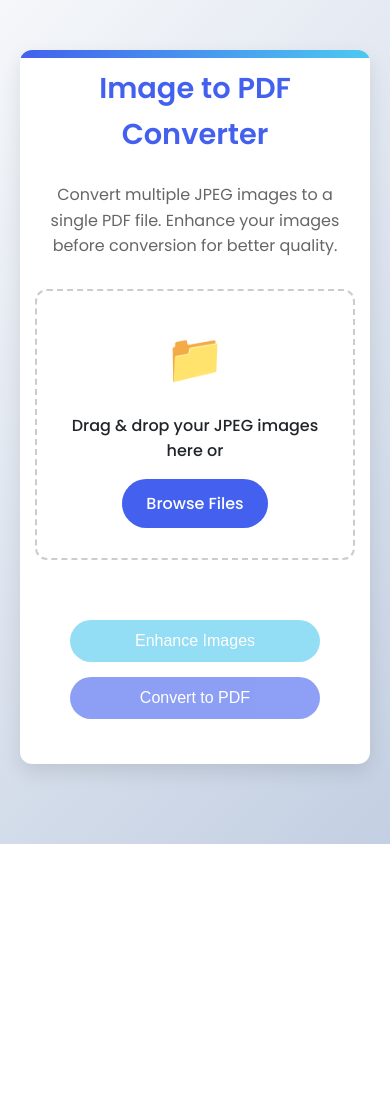
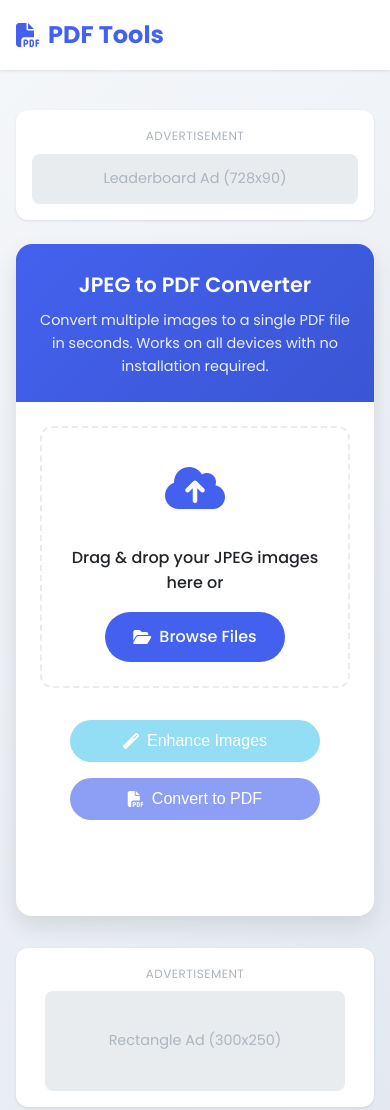
Before and after one commit to shudhanshunidhi/Tools, a plain HTML site: page jpg-pdf.html in a window 390 px wide. Shown: the top 1110 px of the page. Before the commit the page ends 844 px from the top, so only its background shows below. Drawn offline with nearby package versions, Linux system fonts and the light colour scheme.

Commit message:
Update jpg-pdf.html

```diff
--- a/jpg-pdf.html
+++ b/jpg-pdf.html
@@ -1,23 +1,39 @@
 <!DOCTYPE html>
 <html lang="en">
 <head>
+  <!-- Basic Meta Tags -->
   <meta charset="UTF-8">
   <meta name="viewport" content="width=device-width, initial-scale=1.0">
-  <title>Image to PDF Converter | JPEG to PDF</title>
-  <link href="https://fonts.googleapis.com/css2?family=Poppins:wght@300;400;500;600&display=swap" rel="stylesheet">
+  <meta http-equiv="X-UA-Compatible" content="IE=edge">
+
+  <!-- Primary SEO Meta Tags -->
+  <title>JPEG to PDF Converter | Convert Images to PDF Online for Free</title>
+  <meta name="description" content="Free online tool to convert JPEG images to PDF documents. Merge multiple photos into a single PDF file instantly. No registration required, works on all devices.">
+  <meta name="keywords" content="jpeg to pdf online,jpeg to pdf online free , ehance image online free, AI image enhancer free, image to pdf, convert photos to pdf, merge images to pdf, free pdf converter, online pdf converter, jpg to pdf">
+  <meta name="author" content="PDF Tools">
+
+  <!-- Fonts & Icons -->
+  <link href="https://fonts.googleapis.com/css2?family=Poppins:wght@300;400;500;600;700&display=swap" rel="stylesheet">
+  <link rel="stylesheet" href="https://cdnjs.cloudflare.com/ajax/libs/font-awesome/6.4.0/css/all.min.css">
+
   <style>
     :root {
       --primary: #4361ee;
-      --secondary: #3f37c9;
+      --primary-dark: #3a56d4;
       --accent: #4cc9f0;
-      --light: #f8f9fa;
-      --dark: #212529;
       --success: #4bb543;
       --warning: #f39c12;
       --danger: #e74c3c;
+      --light: #f8f9fa;
+      --light-gray: #e9ecef;
+      --medium-gray: #adb5bd;
+      --dark: #212529;
       --border-radius: 12px;
-      --box-shadow: 0 8px 20px rgba(0, 0, 0, 0.1);
-      --transition: all 0.3s ease;
+      --border-radius-lg: 16px;
+      --shadow-sm: 0 1px 3px rgba(0,0,0,0.1);
+      --shadow-md: 0 4px 12px rgba(0,0,0,0.1);
+      --shadow-lg: 0 10px 25px rgba(0,0,0,0.1);
+      --transition: all 0.3s cubic-bezier(0.25, 0.8, 0.25, 1);
     }
 
     * {
@@ -28,176 +44,219 @@
 
     body {
       font-family: 'Poppins', sans-serif;
-      background: linear-gradient(135deg, #f5f7fa 0%, #c3cfe2 100%);
-      min-height: 100vh;
-      padding: 20px;
+      background: linear-gradient(135deg, #f5f7fa 0%, #e2e8f0 100%);
       color: var(--dark);
       line-height: 1.6;
+      min-height: 100vh;
+      padding: 0;
     }
 
-    .container {
-      max-width: 900px;
-      margin: 30px auto;
-      padding: 30px;
+    /* Header */
+    header {
       background: white;
+      box-shadow: var(--shadow-sm);
+      padding: 1rem 0;
+      position: sticky;
+      top: 0;
+      z-index: 100;
+    }
+
+    .header-container {
+      max-width: 1200px;
+      margin: 0 auto;
+      padding: 0 1.5rem;
+      display: flex;
+      justify-content: space-between;
+      align-items: center;
+    }
+
+    .logo {
+      font-size: 1.5rem;
+      font-weight: 700;
+      color: var(--primary);
+      text-decoration: none;
+      display: flex;
+      align-items: center;
+      gap: 0.5rem;
+    }
+
+    /* Main Layout */
+    .main-container {
+      max-width: 1200px;
+      margin: 0 auto;
+      padding: 1.5rem;
+    }
+
+    /* Ad Containers */
+    .ad-container {
+      width: 100%;
+      background: white;
+      padding: 1rem;
       border-radius: var(--border-radius);
-      box-shadow: var(--box-shadow);
-      position: relative;
+      box-shadow: var(--shadow-sm);
+      margin: 1.5rem auto;
+      text-align: center;
       overflow: hidden;
     }
 
-    .container::before {
-      content: '';
-      position: absolute;
-      top: 0;
-      left: 0;
-      width: 100%;
-      height: 8px;
-      background: linear-gradient(90deg, var(--primary), var(--accent));
+    .ad-label {
+      font-size: 0.75rem;
+      color: var(--medium-gray);
+      text-transform: uppercase;
+      letter-spacing: 0.5px;
+      margin-bottom: 0.5rem;
+      display: block;
     }
 
-    h1 {
-      text-align: center;
-      margin-bottom: 25px;
-      color: var(--primary);
-      font-weight: 600;
-      font-size: 2.2rem;
+    .ad-placeholder {
+      width: 100%;
+      background: var(--light-gray);
+      border-radius: 8px;
+      display: flex;
+      align-items: center;
+      justify-content: center;
+      color: var(--medium-gray);
+      font-size: 0.9rem;
     }
 
-    .description {
-      text-align: center;
-      margin-bottom: 30px;
-      color: #666;
-      max-width: 700px;
-      margin-left: auto;
-      margin-right: auto;
+    .ad-top .ad-placeholder {
+      height: 90px;
+      max-width: 728px;
+      margin: 0 auto;
     }
 
+    .ad-bottom .ad-placeholder {
+      height: 250px;
+      max-width: 300px;
+      margin: 0 auto;
+    }
+
+    /* Converter Card */
+    .converter-card {
+      background: white;
+      border-radius: var(--border-radius-lg);
+      box-shadow: var(--shadow-lg);
+      overflow: hidden;
+      margin-bottom: 2rem;
+    }
+
+    .card-header {
+      padding: 2rem 1.5rem;
+      background: linear-gradient(135deg, var(--primary), var(--primary-dark));
+      color: white;
+      text-align: center;
+    }
+
+    .card-header h1 {
+      font-size: 1.75rem;
+      margin-bottom: 0.5rem;
+      font-weight: 600;
+    }
+
+    .card-header p {
+      opacity: 0.9;
+      font-size: 1rem;
+      max-width: 600px;
+      margin: 0 auto;
+    }
+
+    .card-body {
+      padding: 2rem;
+    }
+
+    /* Upload Area */
     .upload-area {
-      border: 2px dashed #ccc;
+      border: 2px dashed var(--light-gray);
       border-radius: var(--border-radius);
-      padding: 40px 20px;
+      padding: 2.5rem 1rem;
       text-align: center;
-      margin-bottom: 30px;
+      margin-bottom: 1.5rem;
       transition: var(--transition);
-      background-color: rgba(255, 255, 255, 0.5);
       cursor: pointer;
+      position: relative;
     }
 
     .upload-area:hover {
       border-color: var(--primary);
-      background-color: rgba(67, 97, 238, 0.05);
+      background: rgba(67, 97, 238, 0.03);
+      transform: translateY(-2px);
+      box-shadow: var(--shadow-md);
     }
 
     .upload-area.active {
       border-color: var(--success);
-      background-color: rgba(75, 181, 67, 0.05);
+      background: rgba(75, 181, 67, 0.05);
     }
 
     .upload-icon {
-      font-size: 48px;
+      font-size: 3rem;
       color: var(--primary);
-      margin-bottom: 15px;
+      margin-bottom: 1rem;
     }
 
     .upload-text {
-      margin-bottom: 15px;
+      font-size: 1.1rem;
+      margin-bottom: 1rem;
       font-weight: 500;
     }
 
     .upload-btn {
       background: var(--primary);
       color: white;
-      padding: 12px 24px;
+      padding: 0.75rem 1.75rem;
       border-radius: 50px;
+      font-weight: 500;
+      border: none;
       cursor: pointer;
-      display: inline-block;
-      font-weight: 500;
       transition: var(--transition);
-      border: none;
+      display: inline-flex;
+      align-items: center;
+      gap: 0.5rem;
       font-size: 1rem;
     }
 
     .upload-btn:hover {
-      background: var(--secondary);
+      background: var(--primary-dark);
       transform: translateY(-2px);
+      box-shadow: var(--shadow-md);
     }
 
     input[type="file"] {
       display: none;
     }
 
-    .btn-group {
-      display: flex;
-      justify-content: center;
-      gap: 15px;
-      flex-wrap: wrap;
-      margin-bottom: 30px;
+    /* Preview Area */
+    .preview-container {
+      margin: 2rem 0;
     }
 
-    .btn {
-      padding: 12px 24px;
-      border-radius: 50px;
-      cursor: pointer;
-      font-weight: 500;
-      transition: var(--transition);
-      border: none;
-      font-size: 1rem;
-      display: inline-flex;
+    .preview-title {
+      font-size: 1.25rem;
+      margin-bottom: 1rem;
+      color: var(--dark);
+      display: flex;
       align-items: center;
-      gap: 8px;
-    }
-
-    .btn-primary {
-      background: var(--primary);
-      color: white;
-    }
-
-    .btn-primary:hover {
-      background: var(--secondary);
-      transform: translateY(-2px);
-      box-shadow: 0 5px 15px rgba(67, 97, 238, 0.3);
-    }
-
-    .btn-accent {
-      background: var(--accent);
-      color: white;
-    }
-
-    .btn-accent:hover {
-      background: #3ab7e0;
-      transform: translateY(-2px);
-      box-shadow: 0 5px 15px rgba(76, 201, 240, 0.3);
-    }
-
-    .btn:disabled {
-      opacity: 0.6;
-      cursor: not-allowed;
-      transform: none !important;
-      box-shadow: none !important;
+      gap: 0.5rem;
     }
 
     .preview {
-      display: flex;
-      flex-wrap: wrap;
-      gap: 15px;
-      margin-bottom: 30px;
-      justify-content: center;
+      display: grid;
+      grid-template-columns: repeat(auto-fill, minmax(150px, 1fr));
+      gap: 1rem;
     }
 
     .preview-item {
       position: relative;
-      border-radius: 8px;
+      border-radius: var(--border-radius);
       overflow: hidden;
-      box-shadow: 0 4px 8px rgba(0, 0, 0, 0.1);
+      box-shadow: var(--shadow-sm);
       transition: var(--transition);
-      width: 160px;
-      height: 160px;
+      aspect-ratio: 1;
     }
 
     .preview-item:hover {
       transform: translateY(-5px);
-      box-shadow: 0 8px 16px rgba(0, 0, 0, 0.15);
+      box-shadow: var(--shadow-md);
     }
 
     .preview-item img {
@@ -208,8 +267,8 @@
 
     .preview-item .remove-btn {
       position: absolute;
-      top: 5px;
-      right: 5px;
+      top: 0.5rem;
+      right: 0.5rem;
       background: var(--danger);
       color: white;
       width: 24px;
@@ -228,21 +287,81 @@
       opacity: 1;
     }
 
+    /* Buttons */
+    .btn-group {
+      display: flex;
+      flex-wrap: wrap;
+      gap: 1rem;
+      margin: 2rem 0;
+      justify-content: center;
+    }
+
+    .btn {
+      padding: 0.75rem 1.75rem;
+      border-radius: 50px;
+      font-weight: 500;
+      border: none;
+      cursor: pointer;
+      transition: var(--transition);
+      display: inline-flex;
+      align-items: center;
+      gap: 0.5rem;
+      font-size: 1rem;
+    }
+
+    .btn-primary {
+      background: var(--primary);
+      color: white;
+    }
+
+    .btn-primary:hover {
+      background: var(--primary-dark);
+      transform: translateY(-2px);
+      box-shadow: var(--shadow-md);
+    }
+
+    .btn-accent {
+      background: var(--accent);
+      color: white;
+    }
+
+    .btn-accent:hover {
+      background: #3ab7e0;
+      transform: translateY(-2px);
+      box-shadow: var(--shadow-md);
+    }
+
+    .btn:disabled {
+      opacity: 0.6;
+      cursor: not-allowed;
+      transform: none !important;
+      box-shadow: none !important;
+    }
+
+    /* Status & Download */
+    .status {
+      text-align: center;
+      margin: 1rem 0;
+      font-weight: 500;
+      color: var(--primary);
+      min-height: 1.5rem;
+    }
+
     .download-area {
       text-align: center;
-      margin-top: 20px;
+      margin-top: 2rem;
       animation: fadeIn 0.5s ease;
     }
 
     .download-btn {
       background: var(--success);
       color: white;
-      padding: 12px 24px;
+      padding: 0.75rem 1.75rem;
       border-radius: 50px;
       text-decoration: none;
       display: inline-flex;
       align-items: center;
-      gap: 8px;
+      gap: 0.5rem;
       font-weight: 500;
       transition: var(--transition);
       border: none;
@@ -253,60 +372,21 @@
     .download-btn:hover {
       background: #3fa337;
       transform: translateY(-2px);
-      box-shadow: 0 5px 15px rgba(75, 181, 67, 0.3);
-    }
-
-    .status {
-      text-align: center;
-      margin: 20px 0;
-      font-weight: 500;
-      color: var(--primary);
+      box-shadow: var(--shadow-md);
     }
 
     canvas {
       display: none;
     }
 
-    /* Responsive Design */
-    @media (max-width: 768px) {
-      .container {
-        padding: 20px;
-      }
-
-      h1 {
-        font-size: 1.8rem;
-      }
-
-      .btn-group {
-        flex-direction: column;
-        align-items: center;
-      }
-
-      .btn {
-        width: 100%;
-        max-width: 250px;
-        justify-content: center;
-      }
-
-      .preview-item {
-        width: 120px;
-        height: 120px;
-      }
-    }
-
-    @media (max-width: 480px) {
-      .container {
-        padding: 15px;
-      }
-
-      .upload-area {
-        padding: 30px 15px;
-      }
-
-      .preview-item {
-        width: 100px;
-        height: 100px;
-      }
+    /* Footer */
+    footer {
+      background: white;
+      padding: 1.5rem;
+      text-align: center;
+      font-size: 0.9rem;
+      color: var(--medium-gray);
+      margin-top: 2rem;
     }
 
     /* Animations */
@@ -328,45 +408,182 @@
     @keyframes spin {
       to { transform: rotate(360deg); }
     }
+
+    /* Responsive Design */
+    @media (max-width: 768px) {
+      .header-container {
+        padding: 0 1rem;
+      }
+
+      .card-header {
+        padding: 1.5rem 1rem;
+      }
+
+      .card-header h1 {
+        font-size: 1.5rem;
+      }
+
+      .card-body {
+        padding: 1.5rem;
+      }
+
+      .preview {
+        grid-template-columns: repeat(auto-fill, minmax(120px, 1fr));
+      }
+
+      .ad-top .ad-placeholder {
+        height: 90px;
+      }
+
+      .ad-bottom .ad-placeholder {
+        height: 250px;
+      }
+    }
+
+    @media (max-width: 480px) {
+      .main-container {
+        padding: 1rem;
+      }
+
+      .card-header h1 {
+        font-size: 1.3rem;
+      }
+
+      .card-header p {
+        font-size: 0.9rem;
+      }
+
+      .upload-area {
+        padding: 1.5rem 1rem;
+      }
+
+      .upload-text {
+        font-size: 1rem;
+      }
+
+      .btn-group {
+        flex-direction: column;
+        align-items: center;
+      }
+
+      .btn {
+        width: 100%;
+        max-width: 250px;
+        justify-content: center;
+      }
+
+      .preview {
+        grid-template-columns: repeat(auto-fill, minmax(100px, 1fr));
+        gap: 0.75rem;
+      }
+
+      .ad-top .ad-placeholder {
+        height: 50px;
+      }
+
+      .ad-bottom .ad-placeholder {
+        height: 100px;
+      }
+    }
   </style>
 </head>
 <body>
-  <div class="container">
-    <h1>Image to PDF Converter</h1>
-    <p class="description">Convert multiple JPEG images to a single PDF file. Enhance your images before conversion for better quality.</p>
+  <!-- Header -->
+  <header>
+    <div class="header-container">
+      <a href="#" class="logo">
+        <i class="fas fa-file-pdf"></i>
+        <span>PDF Tools</span>
+      </a>
+    </div>
+  </header>
 
+  <!-- Main Content -->
+  <main class="main-container">
+    <!-- Top Ad Section -->
+    <div class="ad-container ad-top">
+      <div>
+        <div class="ad-label">Advertisement</div>
+        <div class="ad-placeholder">
+          Leaderboard Ad (728x90)
+        </div>
+      </div>
+    </div>
+
+    <!-- Converter Card -->
+    <div class="converter-card">
+      <div class="card-header">
+        <h1>JPEG to PDF Converter</h1>
+        <p>Convert multiple images to a single PDF file in seconds. Works on all devices with no installation required.</p>
+      </div>
+
+      <div class="card-body">
+        <!-- Upload Area -->
         <div class="upload-area" id="uploadArea">
-      <div class="upload-icon">📁</div>
+          <div class="upload-icon">
+            <i class="fas fa-cloud-upload-alt"></i>
+          </div>
           <p class="upload-text">Drag & drop your JPEG images here or</p>
           <label for="fileUpload" class="upload-btn">
+            <i class="fas fa-folder-open"></i>
             <span>Browse Files</span>
           </label>
           <input type="file" id="fileUpload" accept="image/jpeg" multiple>
         </div>
 
+        <!-- Preview Area -->
+        <div class="preview-container" id="previewContainer" style="display: none;">
+          <h3 class="preview-title">
+            <i class="fas fa-images"></i>
+            <span>Selected Images</span>
+          </h3>
           <div class="preview" id="preview"></div>
+        </div>
 
+        <!-- Action Buttons -->
         <div class="btn-group">
           <button id="enhanceBtn" class="btn btn-accent" disabled>
+            <i class="fas fa-magic"></i>
             <span>Enhance Images</span>
           </button>
           <button id="convertBtn" class="btn btn-primary" disabled>
+            <i class="fas fa-file-pdf"></i>
             <span>Convert to PDF</span>
           </button>
         </div>
 
+        <!-- Status Messages -->
         <div class="status" id="status"></div>
 
+        <!-- Hidden Canvas -->
         <canvas id="canvas"></canvas>
 
+        <!-- Download Area -->
         <div class="download-area" id="downloadArea" style="display: none;">
           <p>Your PDF is ready!</p>
           <a id="downloadLink" class="download-btn">
+            <i class="fas fa-download"></i>
             <span>Download PDF</span>
-        <span>⬇️</span>
           </a>
         </div>
       </div>
+    </div>
+
+    <!-- Bottom Ad Section -->
+    <div class="ad-container ad-bottom">
+      <div>
+        <div class="ad-label">Advertisement</div>
+        <div class="ad-placeholder">
+          Rectangle Ad (300x250)
+        </div>
+      </div>
+    </div>
+  </main>
+
+  <!-- Footer -->
+  <footer>
+    <p>&copy; 2023 PDF Tools. All rights reserved.</p>
+  </footer>
 
   <!-- jsPDF CDN -->
   <script src="https://cdnjs.cloudflare.com/ajax/libs/jspdf/2.5.1/jspdf.umd.min.js"></script>
@@ -376,6 +593,7 @@
     // DOM Elements
     const fileUpload = document.getElementById('fileUpload');
     const uploadArea = document.getElementById('uploadArea');
+    const previewContainer = document.getElementById('previewContainer');
     const preview = document.getElementById('preview');
     const enhanceBtn = document.getElementById('enhanceBtn');
     const convertBtn = document.getElementById('convertBtn');
@@ -416,6 +634,7 @@
       preview.innerHTML = '';
       images = [];
       statusEl.textContent = `Loaded ${files.length} image(s)`;
+      previewContainer.style.display = 'block';
 
       Array.from(files).forEach((file, index) => {
         if (file.type === 'image/jpeg') {
@@ -455,6 +674,9 @@
         updateButtons();
         statusEl.textContent = `Removed image ${index + 1}`;
         setTimeout(() => statusEl.textContent = '', 2000);
+        if (images.length === 0) {
+          previewContainer.style.display = 'none';
+        }
       });
 
       previewItem.appendChild(imgElement);
@@ -508,7 +730,7 @@
           preview.children[index].querySelector('img').src = newImg.src;
         });
 
-        enhanceBtn.innerHTML = '<span>Enhance Images</span>';
+        enhanceBtn.innerHTML = '<i class="fas fa-magic"></i><span>Enhance Images</span>';
         enhanceBtn.disabled = false;
         statusEl.textContent = 'Images enhanced successfully!';
         setTimeout(() => statusEl.textContent = '', 3000);
@@ -544,10 +766,10 @@
 
         downloadLink.href = URL.createObjectURL(pdf.output('blob'));
         downloadLink.download = 'converted.pdf';
-        downloadLink.querySelector('span:first-child').textContent = `Download PDF (${count} page${count > 1 ? 's' : ''})`;
+        downloadLink.querySelector('span').textContent = `Download PDF (${count} page${count > 1 ? 's' : ''})`;
         downloadArea.style.display = 'block';
 
-        convertBtn.innerHTML = '<span>Convert to PDF</span>';
+        convertBtn.innerHTML = '<i class="fas fa-file-pdf"></i><span>Convert to PDF</span>';
         convertBtn.disabled = false;
         statusEl.textContent = 'PDF created successfully!';
       }, 100);
```
Lines whose indentation alone changed are shown as unchanged.
